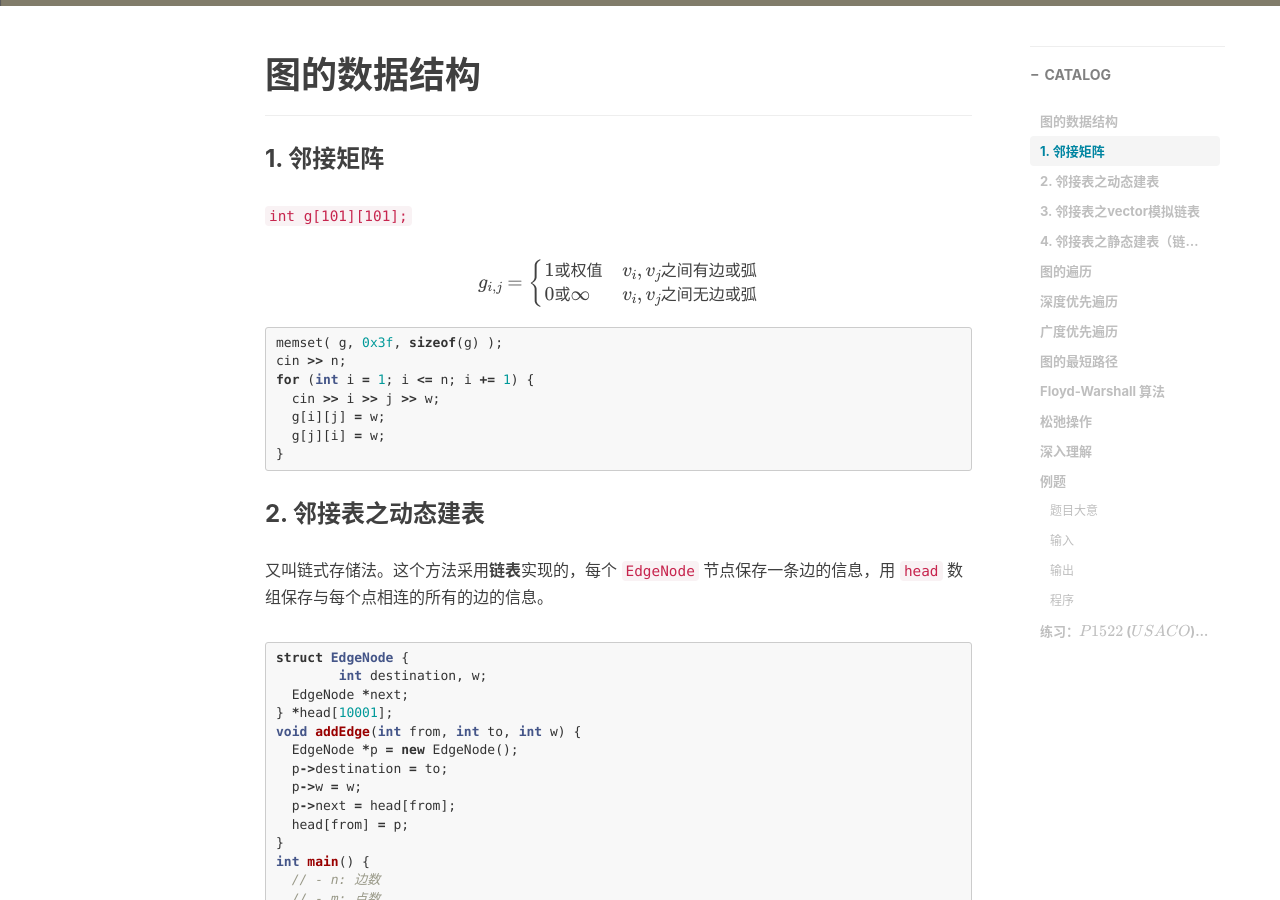
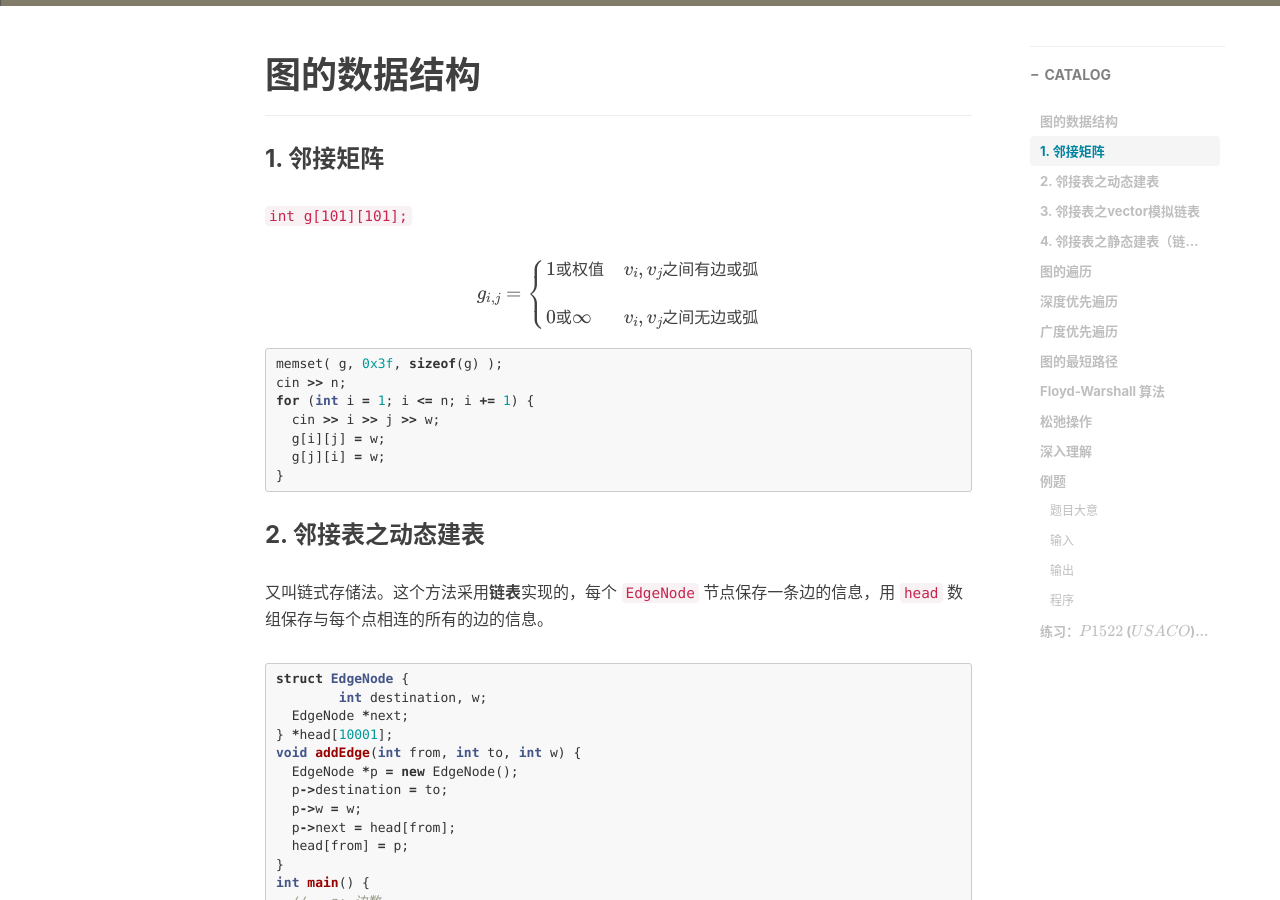
Before and after one commit to AFObject/OI-Blog, a Jekyll site: the page built from _posts/2020-10-17-图论基础（1~3）.md, in a window 1280 px wide and 900 px high, scrolled down 517 px. Built offline with Jekyll 4.4.1, drawn with Linux system fonts in a browser that asks for light colours; nearby versions of some CDN libraries; formulas are drawn with MathJax 3; comment, search, counter and statistics services are not loaded.

Commit message:
Try updating one LaTeX

````diff
--- a/_posts/2020-10-17-图论基础（1~3）.md
+++ b/_posts/2020-10-17-图论基础（1~3）.md
@@ -21,7 +21,7 @@ tags:
 `int g[101][101];`
 
 $$
-g_{i, j}=\begin{cases}1\text{或权值}& v_i, v_j\text{之间有边或弧} \\ 0\text{或}∞ & v_i, v_j\text{之间无边或弧}\end{cases}
+g_{i, j}=\begin{cases}1\text{或权值}& v_i, v_j\text{之间有边或弧} \\\\ 0\text{或}∞ & v_i, v_j\text{之间无边或弧}\end{cases}
 $$
 
 ```cpp
````
